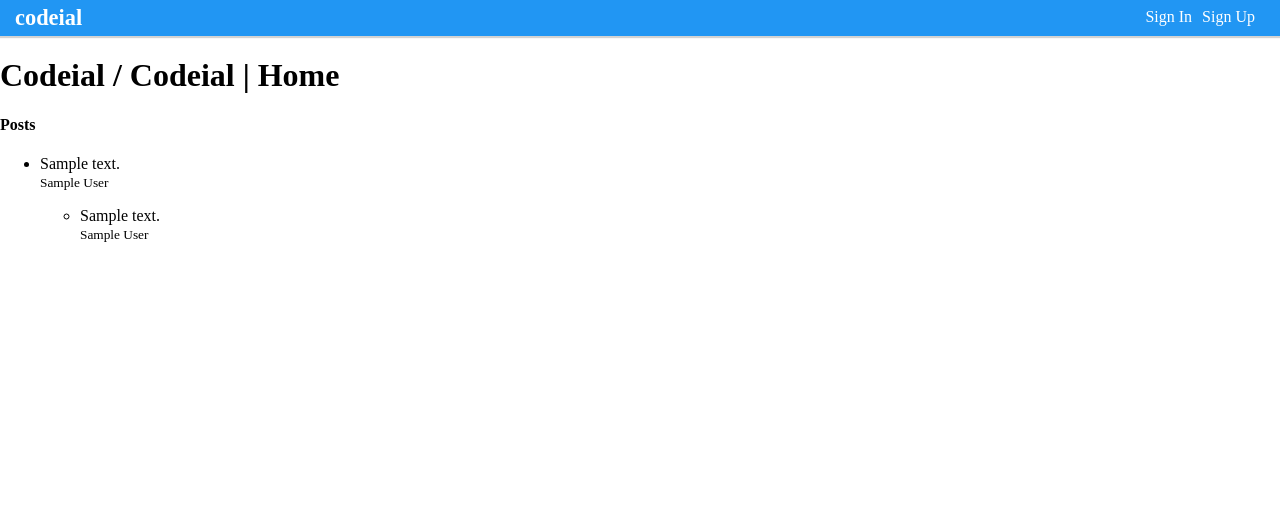
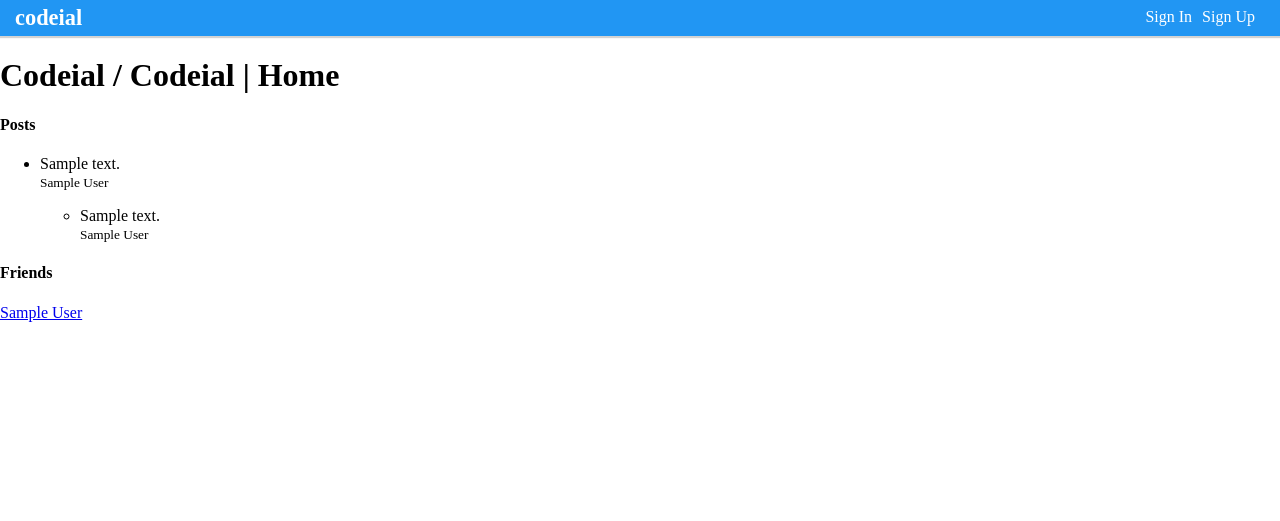
Before and after one commit to Gurleen1601/Codeial, a Node server app: page / in a window 1280 px wide. Shown: the top 521 px of the page. Run offline with Node 20, Linux system fonts and the light colour scheme; tables that the repository leaves empty hold one stand-in row (values such as "Sample post"); some libraries are stand-ins or nearby versions.

Commit message:
added user profile links

```diff
--- a/controllers/home_controller.js
+++ b/controllers/home_controller.js
@@ -1,4 +1,5 @@
 const Post = require('../models/post');
+const User=require('../models/user');
 
 module.exports.home=function(req,res){
     // console.log(req.cookies);
@@ -20,10 +21,15 @@ module.exports.home=function(req,res){
         }
     })
     .exec(function(err,posts){
-        return res.render('home',{
-            title:"Codeial | Home" ,
-            posts:posts
-        });
+
+        User.find({},function(err,users){
+            return res.render('home',{
+                title:"Codeial | Home" ,
+                posts:posts,
+                all_users:users
+            });
+        })
+
     });
 }
 
--- a/routes/users.js
+++ b/routes/users.js
@@ -4,7 +4,7 @@ const passport=require('passport');
 
 const usersController=require('../controllers/users_controller');
 
-router.get('/profile',passport.checkAuthentication,usersController.profile);
+router.get('/profile/:id',passport.checkAuthentication,usersController.profile);
 
 router.get('/sign-up',usersController.signUp);
 
--- a/views/home.ejs
+++ b/views/home.ejs
@@ -18,3 +18,12 @@
           </ul>
       </div>
 </section>
+
+<section id="user-friends">
+    <h4>Friends</h4>
+    <% for(u of all_users) {%>
+        <p>
+            <a href="/users/profile/<%= u.id %>"><%= u.name %></a>
+        </p>
+    <%}%>
+</section>
--- a/views/user_profile.ejs
+++ b/views/user_profile.ejs
@@ -1,5 +1,5 @@
  <link rel="stylesheet" href="/css/user_profile.css">
  <h1>Codeial/Profile Page</h1>
 
- <p>Name: <%= user.name %></p>
- <p>Email: <%= user.email %></p>
+ <p>Name: <%= profile_user.name %></p>
+ <p>Email: <%= profile_user.email %></p>
```
Also changed, not shown: controllers/users_controller.js (+5 -2 lines).
